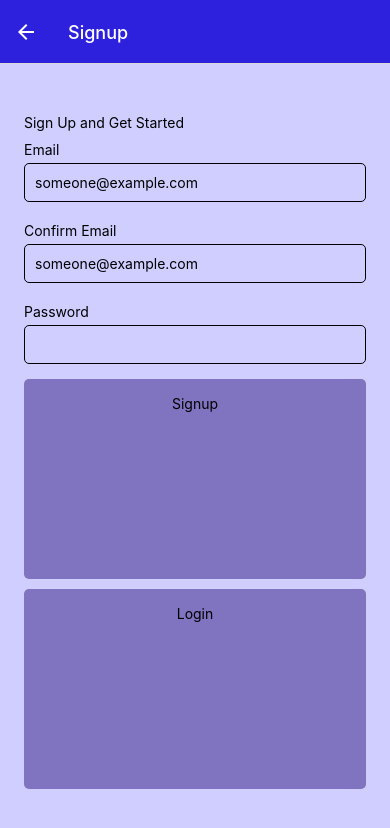
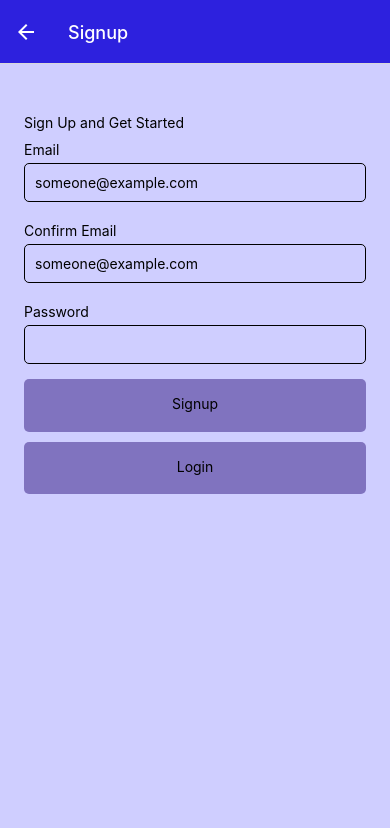
Before and after one commit to advanced-bencoding/stock-cast, a React Native app: screen /Signup in a window 390 px wide. Shown: the top 828 px of the page. Built offline with nearby package versions, Linux system fonts and the light colour scheme.

Commit message:
added styling cpntainer on buttons

```diff
--- a/screens/SignupScreen.js
+++ b/screens/SignupScreen.js
@@ -63,8 +63,10 @@ export default function SignupScreen(){
                         changeState={stateChange.bind(this, 'password')}
                     />
                 </View>
-                <FlatButton onPress={()=>signupHandler(email, password)}>Signup</FlatButton>
-                <FlatButton onPress={()=>{navigation.navigate("Login")}}>Login</FlatButton>
+                <View style={styles.btnHolder}>
+                    <FlatButton onPress={()=>signupHandler(email, password)}>Signup</FlatButton>
+                    <FlatButton onPress={()=>{navigation.navigate("Login")}}>Login</FlatButton>
+                </View>
             </View>
 
     )
@@ -75,5 +77,8 @@ const styles = StyleSheet.create({
         flex: 1,
         backgroundColor: Colors.accent400,
         paddingVertical: 50
+    },
+    btnHolder:{
+        height: 125
     }
 })
```
